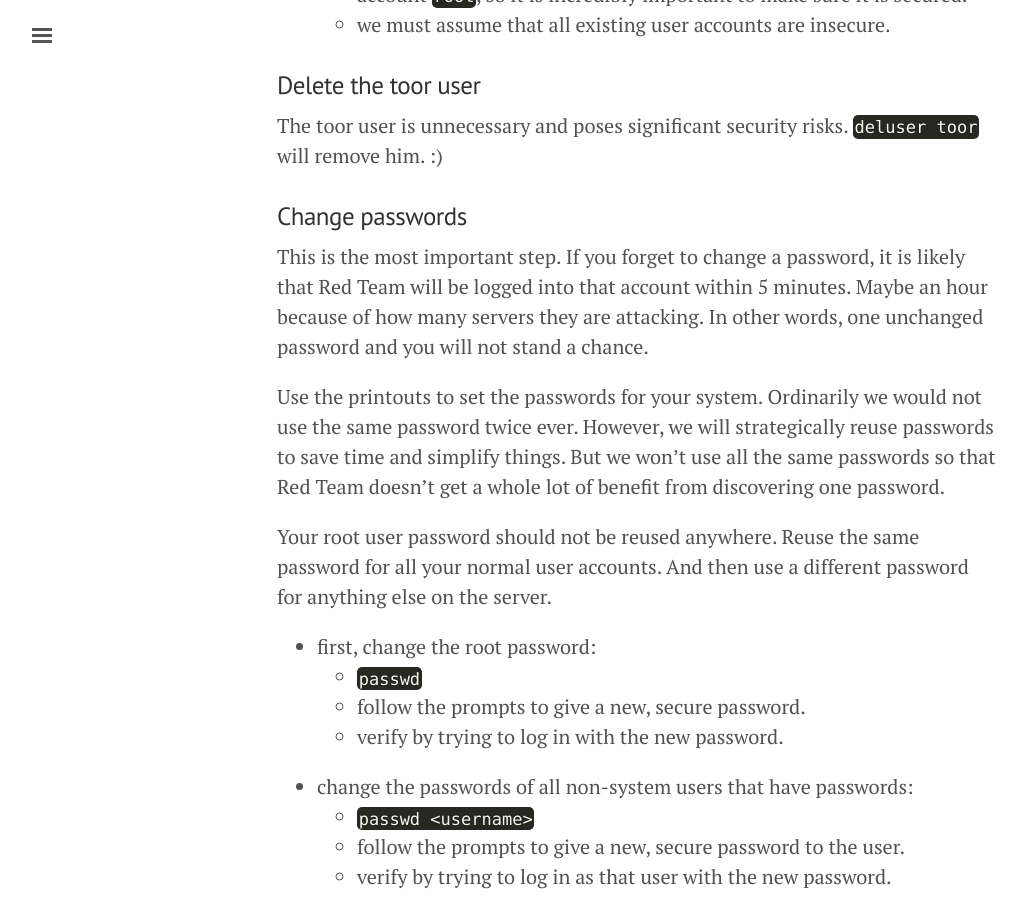
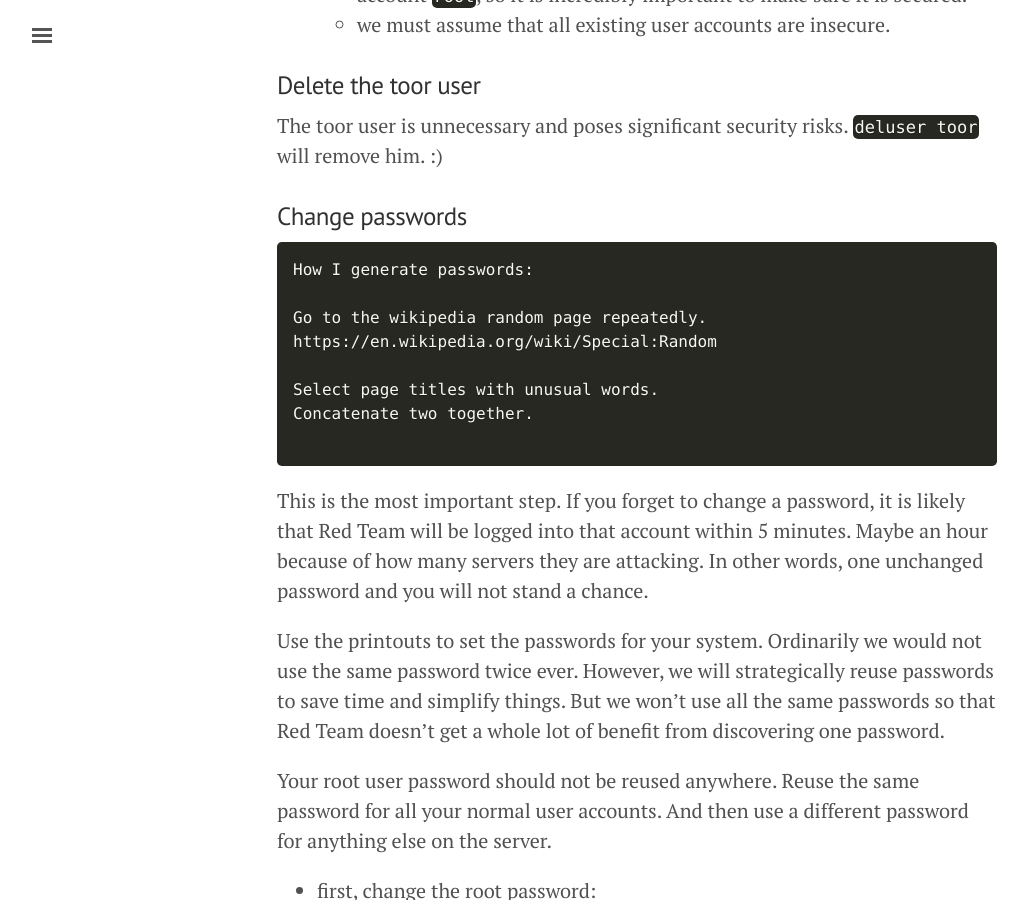
Before and after one commit to slackboxster/slackboxster.github.io, a Jekyll site: the page built from _posts/2017-06-26-linux-security-crash-course.md, in a window 1280 px wide and 900 px high, scrolled down 4879 px. Shown: the whole window, without its empty margins (3-1031 px from the left). Built offline with Jekyll 4.4.1, drawn with Linux system fonts in a browser that asks for light colours.

Commit message:
add section about how to generate passwords.

````diff
--- a/_posts/2017-06-26-linux-security-crash-course.md
+++ b/_posts/2017-06-26-linux-security-crash-course.md
@@ -107,6 +107,20 @@ The toor user is unnecessary and poses significant security risks. `deluser toor
 
 ### Change passwords
 
+
+```
+How I generate passwords:
+
+Go to the wikipedia random page repeatedly.
+https://en.wikipedia.org/wiki/Special:Random
+
+Select page titles with unusual words.
+Concatenate two together.
+
+```
+
+
+
 This is the most important step. If you forget to change a password, it is likely that Red Team will be logged into that account within 5 minutes. Maybe an hour because of how many servers they are attacking. In other words, one unchanged password and you will not stand a chance.
 
 Use the printouts to set the passwords for your system. Ordinarily we would not use the same password twice ever. However, we will strategically reuse passwords to save time and simplify things. But we won't use all the same passwords so that Red Team doesn't get a whole lot of benefit from discovering one password.
````
